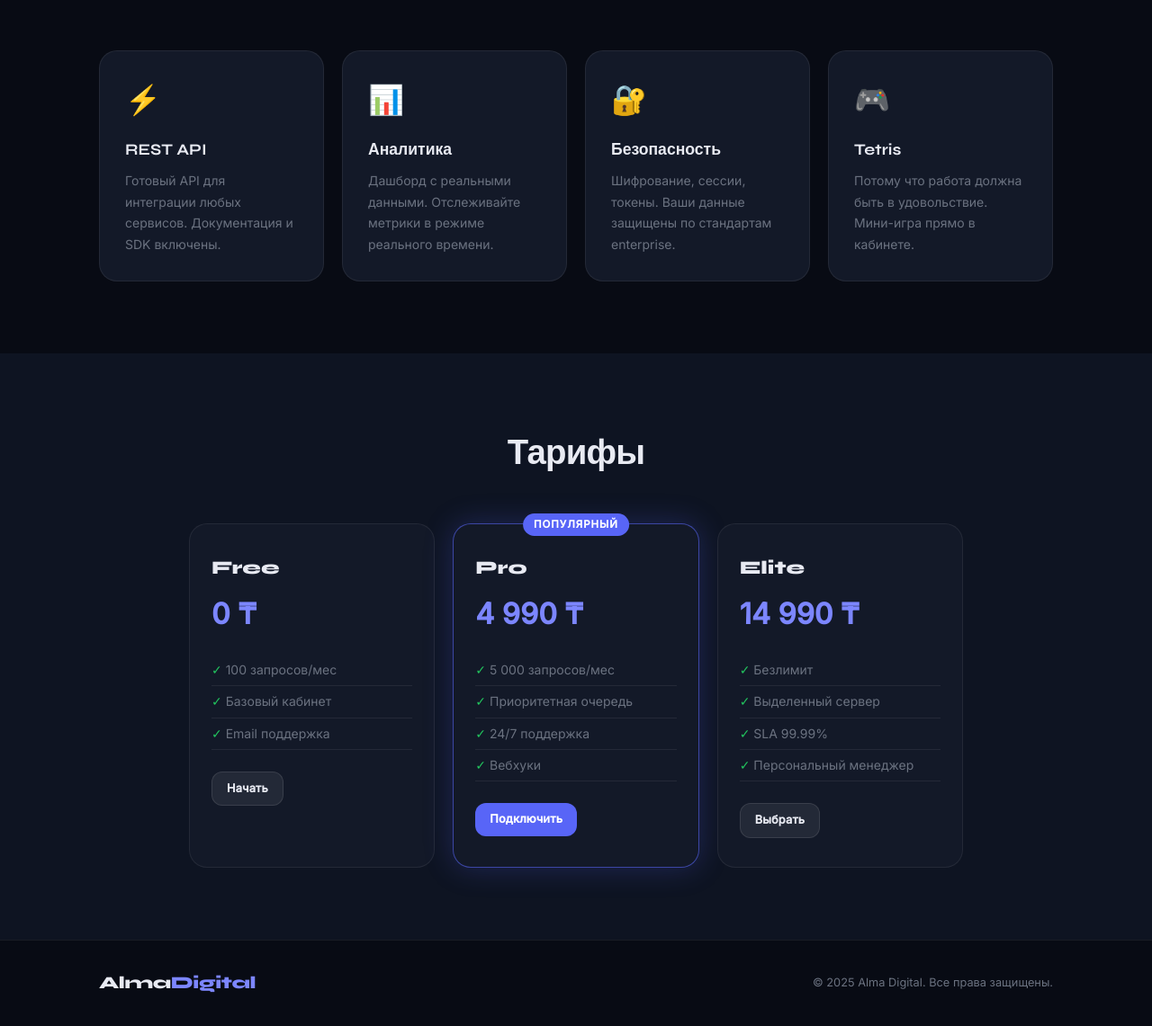
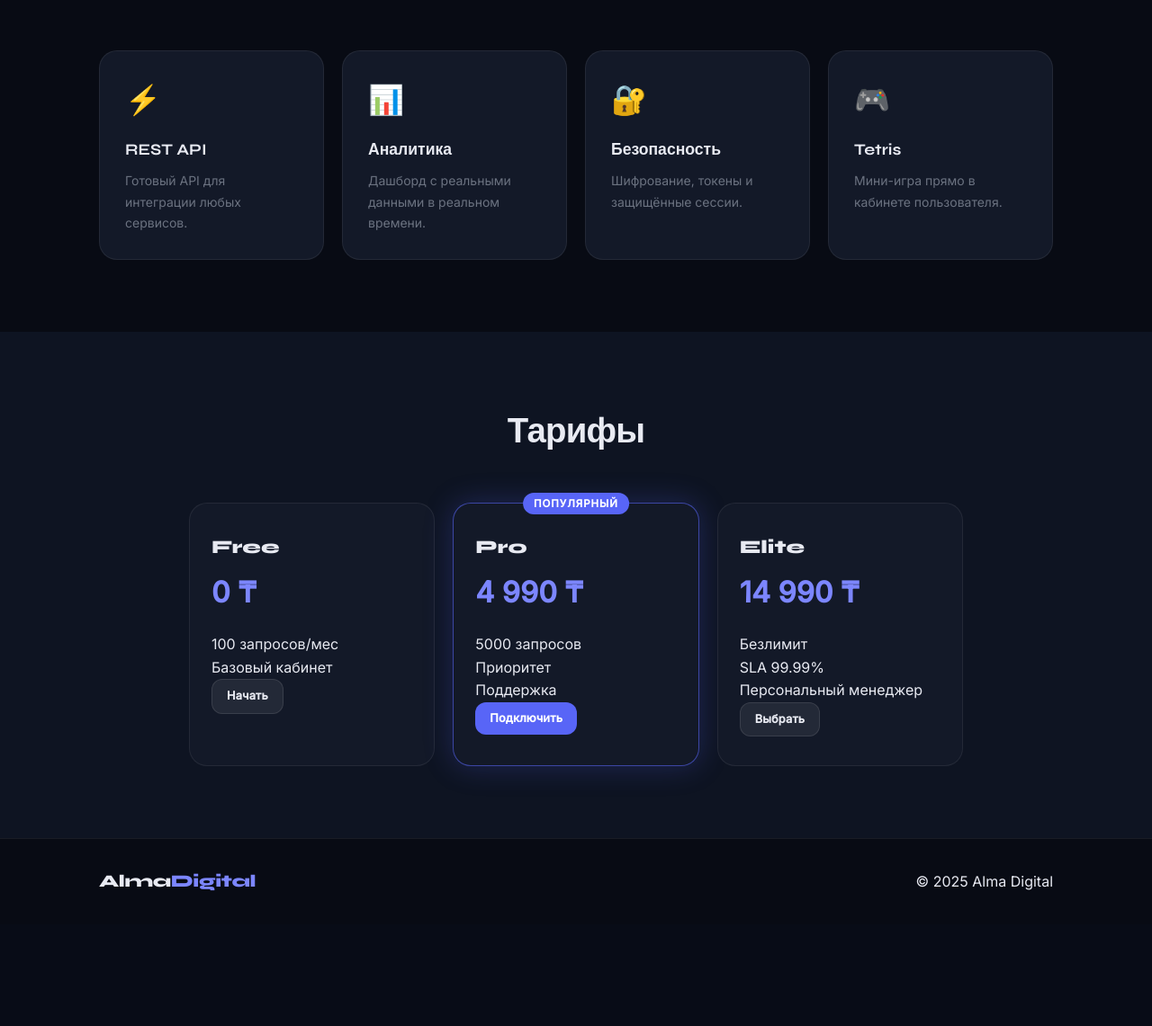
Before and after one commit to Madi3323/alma_digital141, a Flask app: page / in a window 1280 px wide. Shown: the part 933-2074 px from the top of the page at 90% size. After the commit the page ends 1924 px from the top, so only its background shows below. Run offline with Flask 3, Linux system fonts and the light colour scheme.

Commit message:
Update index.html

```diff
--- a/templates/index.html
+++ b/templates/index.html
@@ -4,19 +4,25 @@
   <meta charset="UTF-8" />
   <meta name="viewport" content="width=device-width, initial-scale=1.0" />
   <title>Alma Digital — Цифровые решения</title>
-  <link rel="preconnect" href="https://fonts.googleapis.com" />
-  <link rel="preconnect" href="https://fonts.gstatic.com" crossorigin />
-  <link href="https://fonts.googleapis.com/css2?family=Syne:wght@400;700;800&family=Inter:wght@300;400;500&display=swap" rel="stylesheet" />
-  <link rel="stylesheet" href="/static/style.css" />
+
+  <link rel="preconnect" href="https://fonts.googleapis.com">
+  <link rel="preconnect" href="https://fonts.gstatic.com" crossorigin>
+  <link href="https://fonts.googleapis.com/css2?family=Syne:wght@400;700;800&family=Inter:wght@300;400;500&display=swap" rel="stylesheet">
+
+  <!-- Flask-safe static paths -->
+  <link rel="stylesheet" href="{{ url_for('static', filename='style.css') }}">
 </head>
+
 <body class="page-home">
 
   <!-- NAV -->
   <nav class="nav" id="nav">
     <a href="/" class="nav__logo">Alma<span>Digital</span></a>
+
     <button class="nav__burger" id="navBurger" aria-label="Меню">
       <span></span><span></span><span></span>
     </button>
+
     <ul class="nav__links" id="navLinks">
       <li><a href="/">Главная</a></li>
       <li><a href="/news">Новости</a></li>
@@ -31,18 +37,23 @@
       <div class="hero__blob blob-2"></div>
       <div class="hero__grid"></div>
     </div>
+
     <div class="hero__content">
       <p class="hero__eyebrow">Платформа нового поколения</p>
-      <h1 class="hero__title">Alma<br /><em>Digital</em></h1>
+
+      <h1 class="hero__title">Alma<br><em>Digital</em></h1>
+
       <p class="hero__desc">
-        Полный стек цифровых инструментов для бизнеса.<br />
+        Полный стек цифровых инструментов для бизнеса.<br>
         API, аналитика, автоматизация — в одной платформе.
       </p>
+
       <div class="hero__cta">
         <a href="/cabinet" class="btn btn--primary">Начать бесплатно</a>
         <a href="/news" class="btn btn--ghost">Читать новости</a>
       </div>
     </div>
+
     <div class="hero__stats">
       <div class="stat"><span class="stat__num">12K+</span><span class="stat__label">Клиентов</span></div>
       <div class="stat"><span class="stat__num">99.9%</span><span class="stat__label">Uptime</span></div>
@@ -54,69 +65,75 @@
   <section class="features">
     <div class="container">
       <h2 class="section-title">Что внутри</h2>
+
       <div class="features__grid">
         <div class="feature-card">
           <div class="feature-card__icon">⚡</div>
           <h3>REST API</h3>
-          <p>Готовый API для интеграции любых сервисов. Документация и SDK включены.</p>
+          <p>Готовый API для интеграции любых сервисов.</p>
         </div>
+
         <div class="feature-card">
           <div class="feature-card__icon">📊</div>
           <h3>Аналитика</h3>
-          <p>Дашборд с реальными данными. Отслеживайте метрики в режиме реального времени.</p>
+          <p>Дашборд с реальными данными в реальном времени.</p>
         </div>
+
         <div class="feature-card">
           <div class="feature-card__icon">🔐</div>
           <h3>Безопасность</h3>
-          <p>Шифрование, сессии, токены. Ваши данные защищены по стандартам enterprise.</p>
+          <p>Шифрование, токены и защищённые сессии.</p>
         </div>
+
         <div class="feature-card">
           <div class="feature-card__icon">🎮</div>
           <h3>Tetris</h3>
-          <p>Потому что работа должна быть в удовольствие. Мини-игра прямо в кабинете.</p>
+          <p>Мини-игра прямо в кабинете пользователя.</p>
         </div>
       </div>
     </div>
   </section>
 
-  <!-- TARIFFS -->
+  <!-- TARIFS -->
   <section class="tariffs">
     <div class="container">
       <h2 class="section-title">Тарифы</h2>
+
       <div class="tariffs__grid">
+
         <div class="tariff-card">
           <div class="tariff-card__name">Free</div>
           <div class="tariff-card__price">0 ₸</div>
-          <ul class="tariff-card__features">
+          <ul>
             <li>100 запросов/мес</li>
             <li>Базовый кабинет</li>
-            <li>Email поддержка</li>
           </ul>
           <a href="/cabinet" class="btn btn--ghost btn--sm">Начать</a>
         </div>
+
         <div class="tariff-card tariff-card--pro">
           <div class="tariff-card__badge">Популярный</div>
           <div class="tariff-card__name">Pro</div>
           <div class="tariff-card__price">4 990 ₸</div>
-          <ul class="tariff-card__features">
-            <li>5 000 запросов/мес</li>
-            <li>Приоритетная очередь</li>
-            <li>24/7 поддержка</li>
-            <li>Вебхуки</li>
+          <ul>
+            <li>5000 запросов</li>
+            <li>Приоритет</li>
+            <li>Поддержка</li>
           </ul>
           <a href="/cabinet" class="btn btn--primary btn--sm">Подключить</a>
         </div>
+
         <div class="tariff-card">
           <div class="tariff-card__name">Elite</div>
           <div class="tariff-card__price">14 990 ₸</div>
-          <ul class="tariff-card__features">
+          <ul>
             <li>Безлимит</li>
-            <li>Выделенный сервер</li>
             <li>SLA 99.99%</li>
             <li>Персональный менеджер</li>
           </ul>
           <a href="/cabinet" class="btn btn--ghost btn--sm">Выбрать</a>
         </div>
+
       </div>
     </div>
   </section>
@@ -125,10 +142,11 @@
   <footer class="footer">
     <div class="container footer__inner">
       <a href="/" class="nav__logo">Alma<span>Digital</span></a>
-      <p class="footer__copy">© 2025 Alma Digital. Все права защищены.</p>
+      <p>© 2025 Alma Digital</p>
     </div>
   </footer>
 
-  <script src="/static/script.js"></script>
+  <!-- JS (Flask-safe) -->
+  <script src="{{ url_for('static', filename='script.js') }}"></script>
 </body>
 </html>
```
